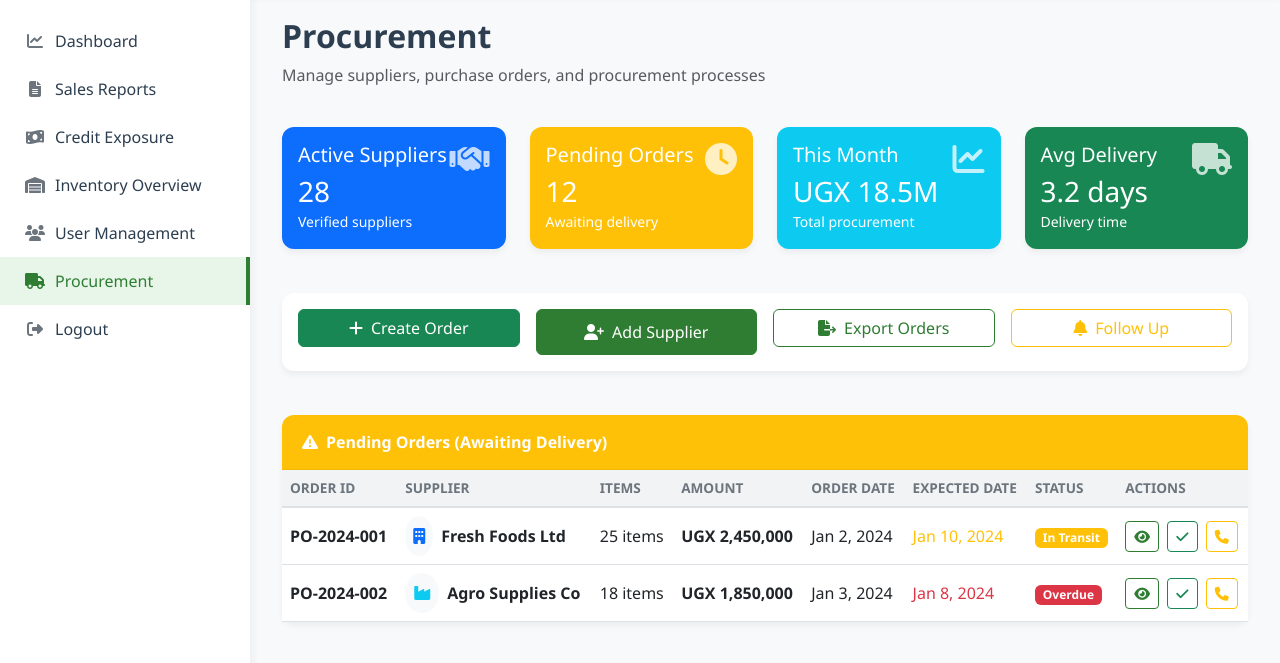
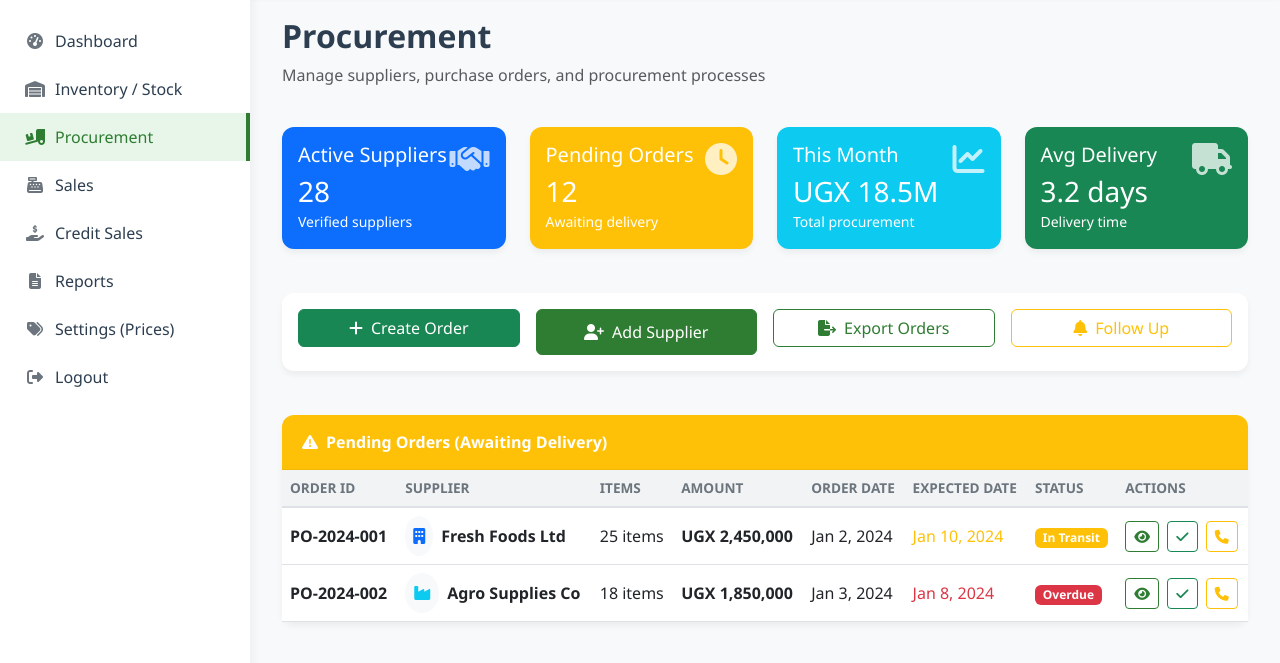
Before and after one commit to ali418/KGL-Groceries, a website: page frontend/procurement.html in a window 1280 px wide. Shown: the part 63-726 px from the top of the page. Drawn offline with nearby package versions, Linux system fonts and the light colour scheme; sample sign-in values are in the browser's storage.

Commit message:
Update manager sidebar in procurement.html

```diff
--- a/frontend/procurement.html
+++ b/frontend/procurement.html
@@ -20,12 +20,13 @@
             <i class="fas fa-leaf me-2"></i> KGL Groceries
         </div>
         <ul class="sidebar-menu">
-            <li><a href="director_dashboard.html"><i class="fas fa-chart-line"></i> Dashboard</a></li>
-            <li><a href="sales_reports.html"><i class="fas fa-file-alt"></i> Sales Reports</a></li>
-            <li><a href="credit_exposure.html"><i class="fas fa-money-bill-wave"></i> Credit Exposure</a></li>
-            <li><a href="inventory_overview.html"><i class="fas fa-warehouse"></i> Inventory Overview</a></li>
-            <li><a href="user_management.html"><i class="fas fa-users"></i> User Management</a></li>
-            <li><a href="procurement.html" class="active"><i class="fas fa-truck"></i> Procurement</a></li>
+            <li><a href="manager_dashboard.html"><i class="fas fa-tachometer-alt"></i> Dashboard</a></li>
+            <li><a href="inventory_overview.html"><i class="fas fa-warehouse"></i> Inventory / Stock</a></li>
+            <li><a href="procurement.html" class="active"><i class="fas fa-truck-loading"></i> Procurement</a></li>
+            <li><a href="sales_dashboard.html"><i class="fas fa-cash-register"></i> Sales</a></li>
+            <li><a href="credit_exposure.html"><i class="fas fa-hand-holding-usd"></i> Credit Sales</a></li>
+            <li><a href="sales_reports.html"><i class="fas fa-file-alt"></i> Reports</a></li>
+            <li><a href="pricing.html"><i class="fas fa-tags"></i> Settings (Prices)</a></li>
             <li><a href="login.html"><i class="fas fa-sign-out-alt"></i> Logout</a></li>
         </ul>
     </div>
```
